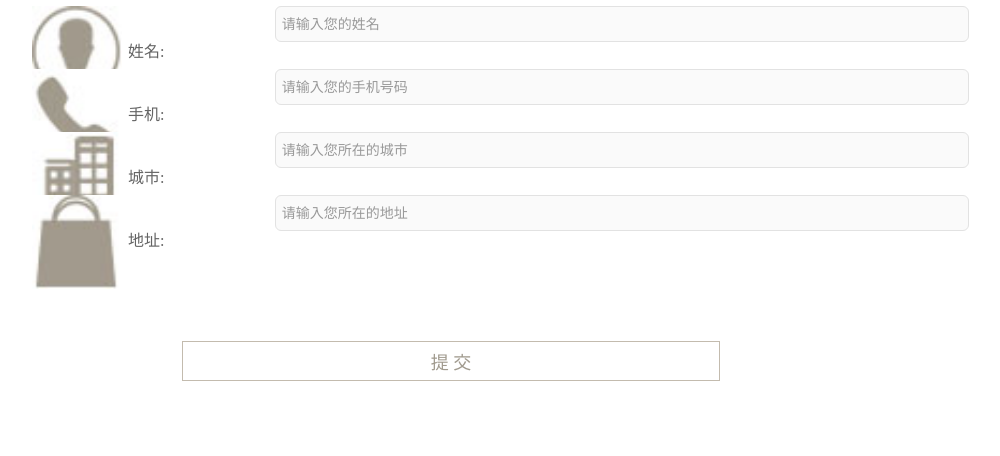
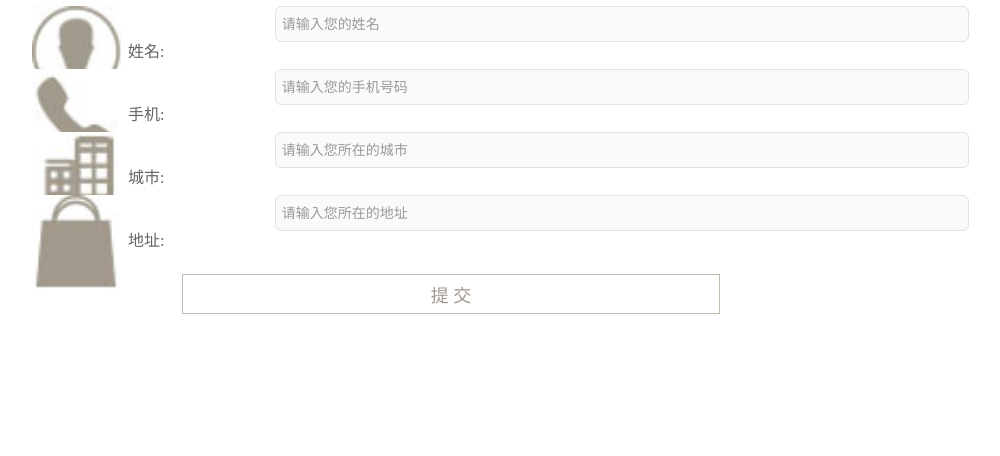
Before and after one commit to albertcase/sha-panerai-photowall, a PHP site: page /form.html in a window 1280 px wide. Shown: the part 327-783 px from the top of the page, without its empty margins (189-1189 px from the left). Run offline with PHP 8.4, Linux system fonts and the light colour scheme; some libraries are stand-ins or nearby versions.

Commit message:
form page button css

```diff
--- a/css/style.css
+++ b/css/style.css
@@ -346,10 +346,10 @@ html{
 
 .footer{
     width: 100%;
-    position: absolute;
-    left: 0;
-    bottom: 2em;
+    display:inline-block;
+    position: relative;
     text-align: center;
+    margin-top: 2em;
 }
 
 .form_btn{
```
